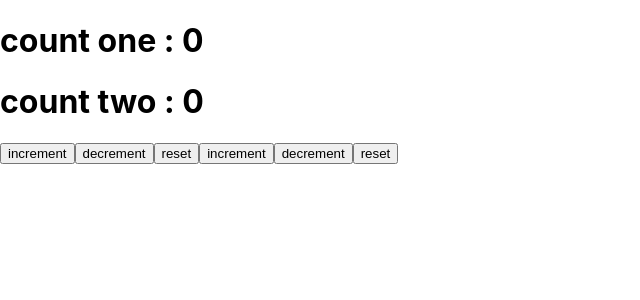
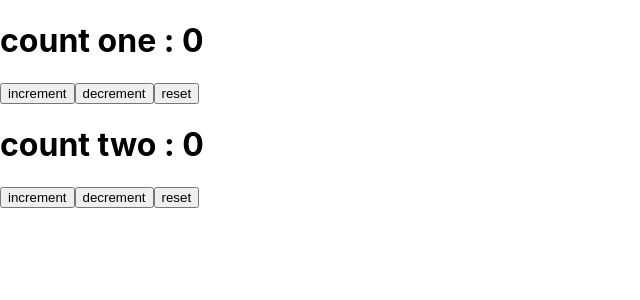
Before and after one commit to faysalsaade/React.js, a React (Create React App) app: page / in a window 1280 px wide. Shown: the top 300 px of the page, without its empty margins (0-640 px from the left). Built offline with nearby package versions, Linux system fonts and the light colour scheme.

Commit message:
create new project

```diff
--- a/src/App.js
+++ b/src/App.js
@@ -114,12 +114,12 @@ const App = () => {
   return (
     <div>
       <h1>count one : {countone}</h1>
-      <h1>count two : {counttwo}</h1>
       {/* {count one} */}
       <button onClick={() => dispatch("increment")}>increment </button>
       <button onClick={() => dispatch("decrement")}>decrement</button>
       <button onClick={() => dispatch("reset")}>reset</button>
       {/* {count two} */}
+      <h1>count two : {counttwo}</h1>
       <button onClick={() => dispatchcountTwo("increment")}>increment </button>
       <button onClick={() => dispatchcountTwo("decrement")}>decrement</button>
       <button onClick={() => dispatchcountTwo("reset")}>reset</button>
```
